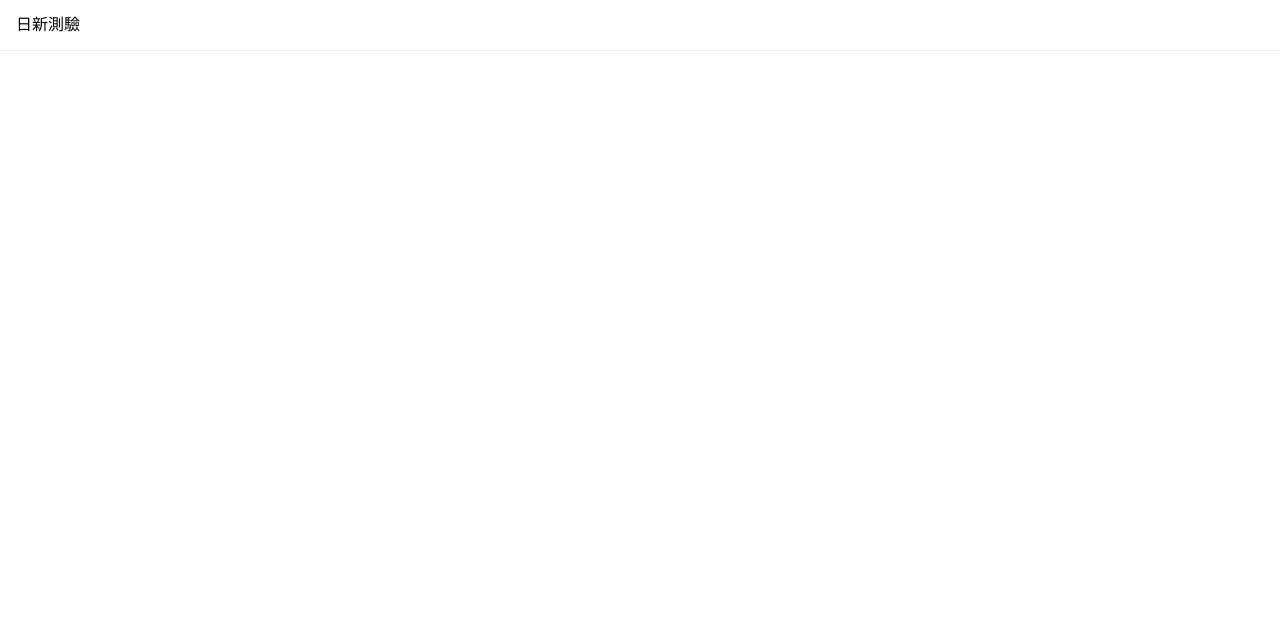
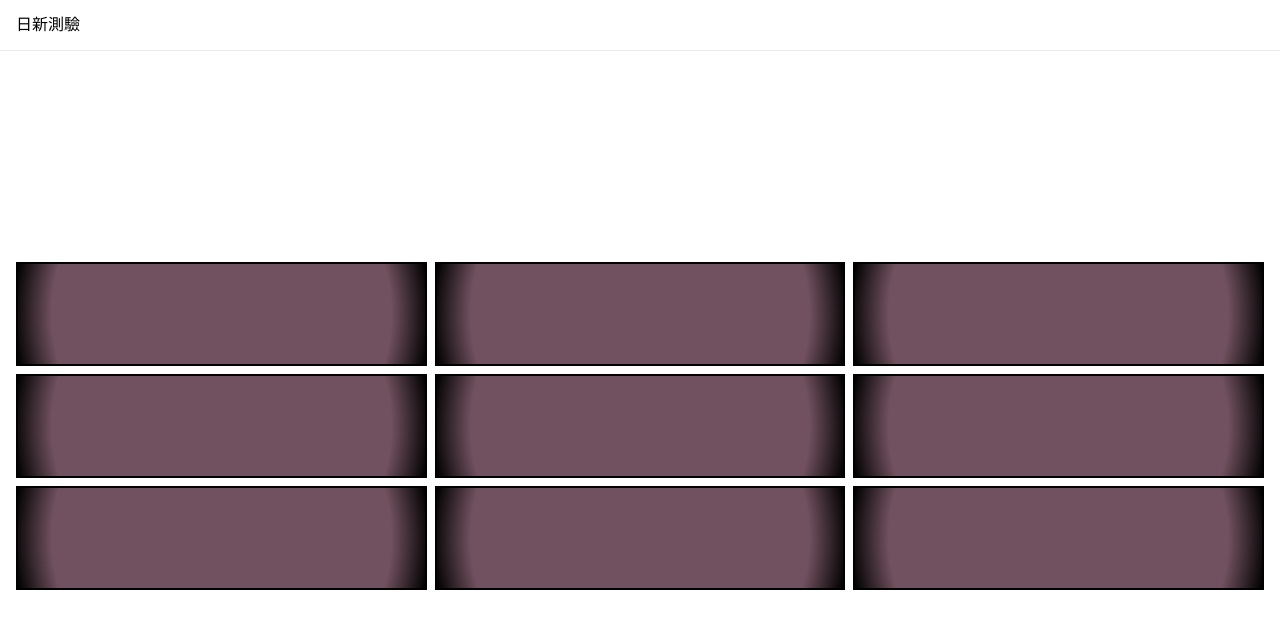
Before and after one commit to hoongyuu/NeutecTest, a Vue app: page / in a window 1280 px wide. Shown: the top 628 px of the page. Built offline with nearby package versions, Linux system fonts and the light colour scheme.

Commit message:
feat: 基礎九宮格排版

```diff
--- a/src/App.vue
+++ b/src/App.vue
@@ -1,11 +1,13 @@
 <script setup lang="ts">
 import Header from './components/Header.vue'
+import Grid from './components/grid/Index.vue'
 </script>
 
 <template>
   <Header />
 
   <main>
+    <Grid />
   </main>
 </template>
 
@@ -15,5 +17,6 @@ main {
   display: flex;
   justify-content: center;
   align-items: center;
+  padding: 0 16px;
 }
 </style>
--- /dev/null
+++ b/src/components/grid/Index.vue
@@ -0,0 +1,18 @@
+<script setup lang="ts">
+import GridItem from './Item.vue'
+</script>
+
+<template>
+  <div class="grid">
+    <GridItem v-for="(num) in 9" :key="num" />
+  </div>
+</template>
+
+<style scoped lang="scss">
+.grid {
+  width: 100%;
+  display: grid;
+  grid-template-columns: repeat(3, 1fr);
+  gap: 8px;
+}
+</style>
--- /dev/null
+++ b/src/components/grid/Item.vue
@@ -0,0 +1,16 @@
+<script setup lang="ts">
+</script>
+
+<template>
+  <div class="grid-item">
+
+  </div>
+</template>
+
+<style scoped lang="scss">
+.grid-item {
+  height: 100px;
+  border: black solid 2px;
+  background: radial-gradient(circle, rgba(113, 81, 95, 1) 81%, rgba(0, 0, 0, 1) 100%);
+}
+</style>
```
